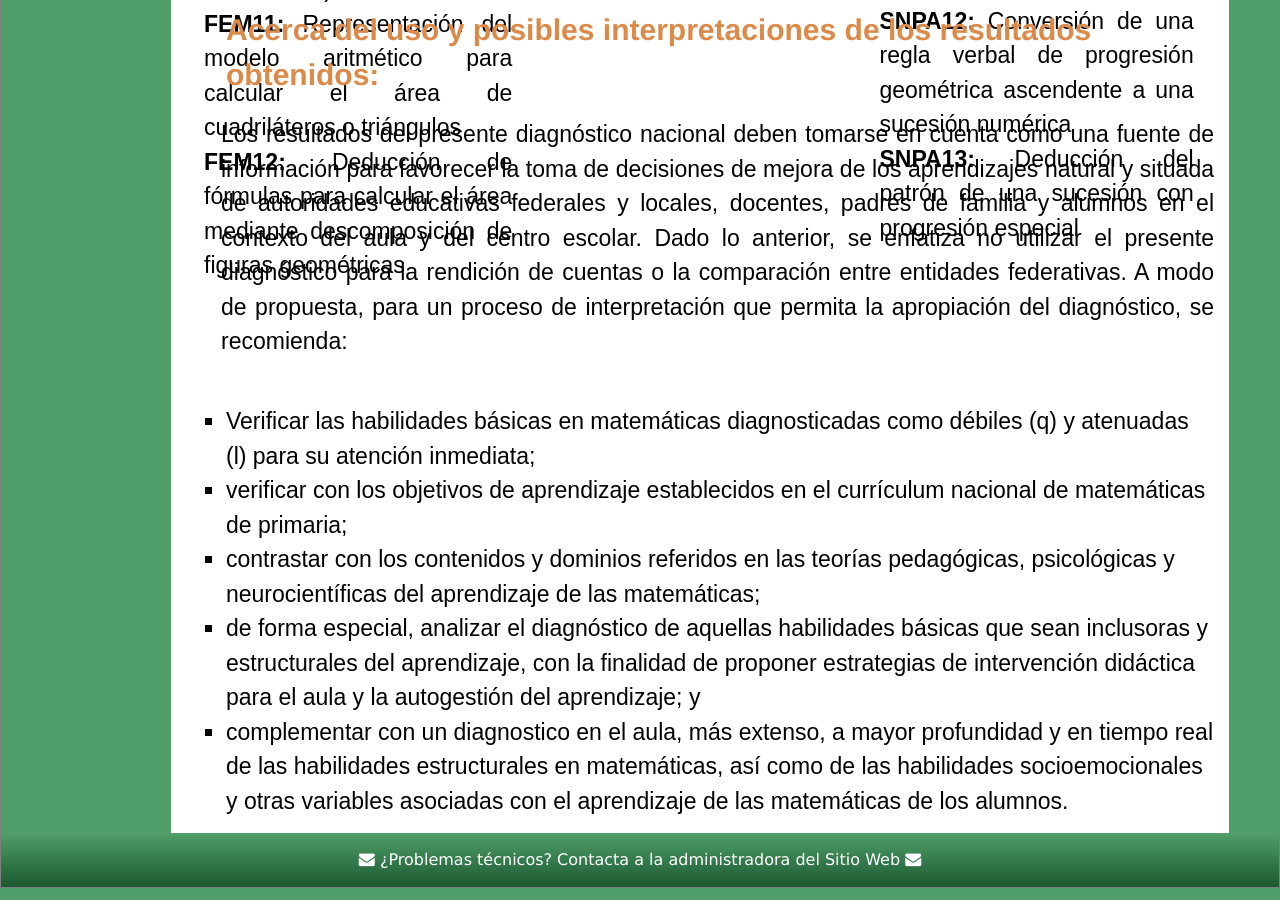
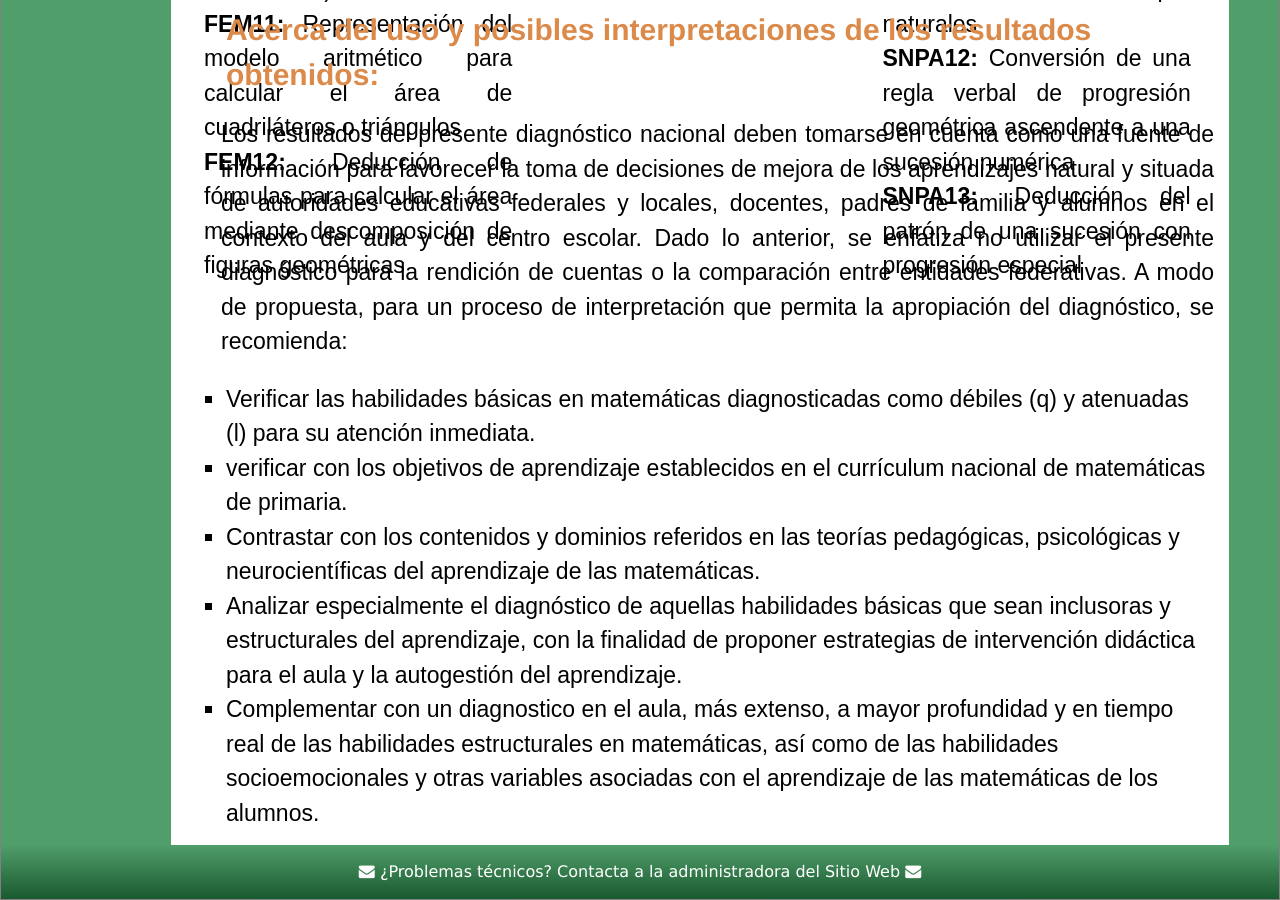
Before and after one commit to rimedie/rimedie.github.io, a Jekyll site: the page built from 1_InfogDetalles.html, in a window 1280 px wide and 900 px high, scrolled down 3688 px. Built offline with Jekyll 4.4.1, drawn with Linux system fonts in a browser that asks for light colours.

Commit message:
Update 1_InfogDetalles.html

```diff
--- a/1_InfogDetalles.html
+++ b/1_InfogDetalles.html
@@ -67,7 +67,7 @@ title: Detalles sobre Diagnóstico Nacional Feb,2019
 	    <p style="margin-left: 5px;"><b>MI09:</b> Comparación de razones con cantidades discretas </p>
 	    <p style="margin-left: 5px;"><b>MI10:</b> Representación de un número fraccionario</p>
 </div>
-  <div class="column right" style="text-align: justify; background: white;  height:1200px;  bordert: 3px solid black;">
+  <div class="column right" style="text-align: justify; background: white;  height:1200px;  border: 3px solid black;">
 	<h3><b>3: Sentido Numérico y Pensamiento Algebráico</b></h3>
 	  <hr class="style2">
 	    <p style="margin-left: 5px;"><b>SNPA01:</b> Comprensión de problemas matemáticos contextualizados </p>
@@ -91,13 +91,13 @@ title: Detalles sobre Diagnóstico Nacional Feb,2019
   <h2 class="interact">Acerca del uso y posibles interpretaciones de los resultados obtenidos:</h2>
 
 <p>Los resultados del presente diagnóstico nacional deben tomarse en cuenta como una fuente de información para favorecer la toma de decisiones de mejora de los aprendizajes natural y situada de autoridades educativas federales y locales, docentes, padres de familia y alumnos en el contexto del aula y del centro escolar. Dado lo anterior, se enfatiza no utilizar el presente diagnóstico para la rendición de cuentas o la comparación entre entidades federativas. A modo de propuesta, para un proceso de interpretación que permita la apropiación del diagnóstico, se recomienda:</p>
-<br>
-<ul style="  font-size: 23px; font-family: sans-serif;">
-<li> Verificar las habilidades básicas en matemáticas diagnosticadas como débiles (q) y atenuadas (l) para su atención inmediata; </li>
-<li> verificar con los objetivos de aprendizaje establecidos en el currículum nacional de matemáticas de primaria; </li>
-<li> contrastar con los contenidos y dominios referidos en las teorías pedagógicas, psicológicas y neurocientíficas del aprendizaje de las matemáticas; </li>
-<li> de forma especial, analizar el diagnóstico de aquellas habilidades básicas que sean inclusoras y estructurales del aprendizaje, con la finalidad de proponer estrategias de intervención didáctica para el aula y la autogestión del aprendizaje; y </li>
-<li> complementar con un diagnostico en el aula, más extenso, a mayor profundidad y en tiempo real de las habilidades estructurales en matemáticas, así como de las habilidades socioemocionales y otras variables asociadas con el aprendizaje de las matemáticas de los alumnos. </li>
+
+	<ul style="  font-size: 23px; font-family: sans-serif;">
+<li> Verificar las habilidades básicas en matemáticas diagnosticadas como débiles (q) y atenuadas (l) para su atención inmediata.</li>
+<li> verificar con los objetivos de aprendizaje establecidos en el currículum nacional de matemáticas de primaria.</li>
+<li> Contrastar con los contenidos y dominios referidos en las teorías pedagógicas, psicológicas y neurocientíficas del aprendizaje de las matemáticas.</li>
+<li> Analizar especialmente el diagnóstico de aquellas habilidades básicas que sean inclusoras y estructurales del aprendizaje, con la finalidad de proponer estrategias de intervención didáctica para el aula y la autogestión del aprendizaje.</li>
+<li> Complementar con un diagnostico en el aula, más extenso, a mayor profundidad y en tiempo real de las habilidades estructurales en matemáticas, así como de las habilidades socioemocionales y otras variables asociadas con el aprendizaje de las matemáticas de los alumnos.</li>
 	</ul>
 
 
```
